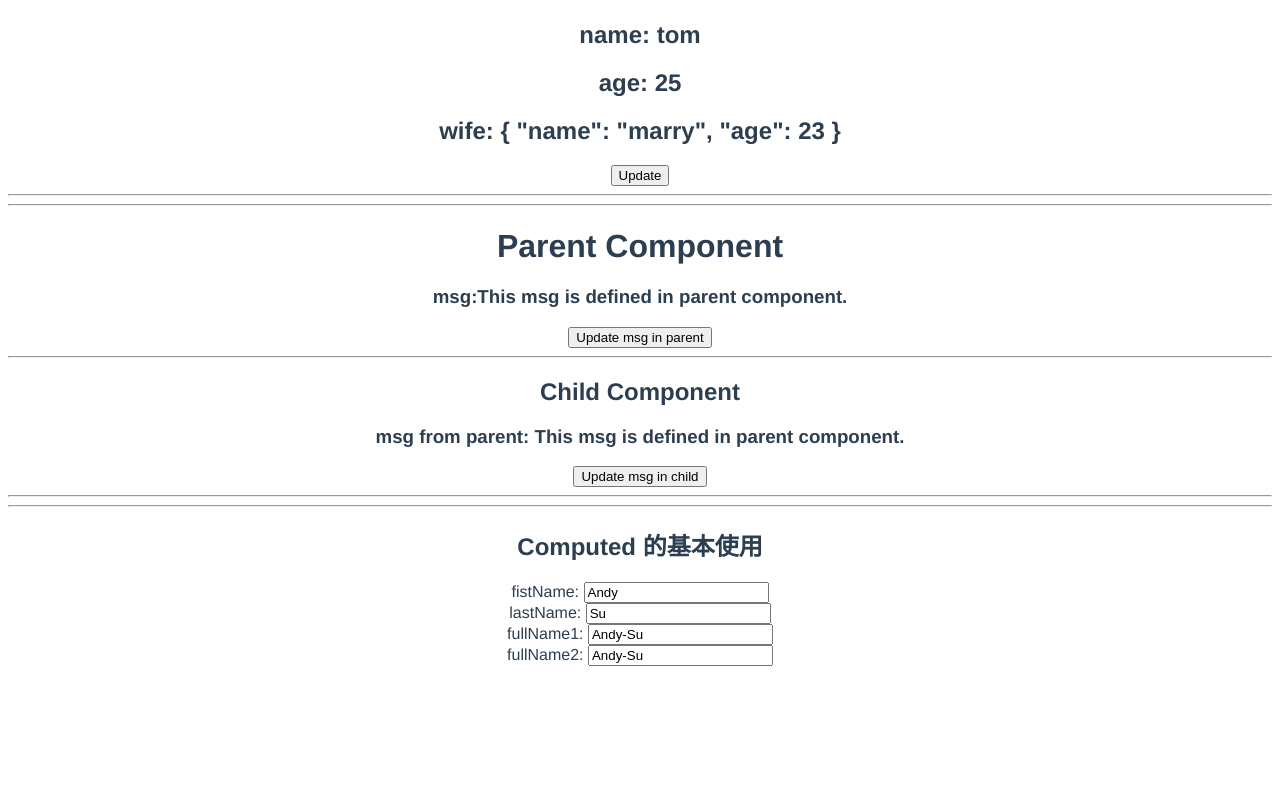
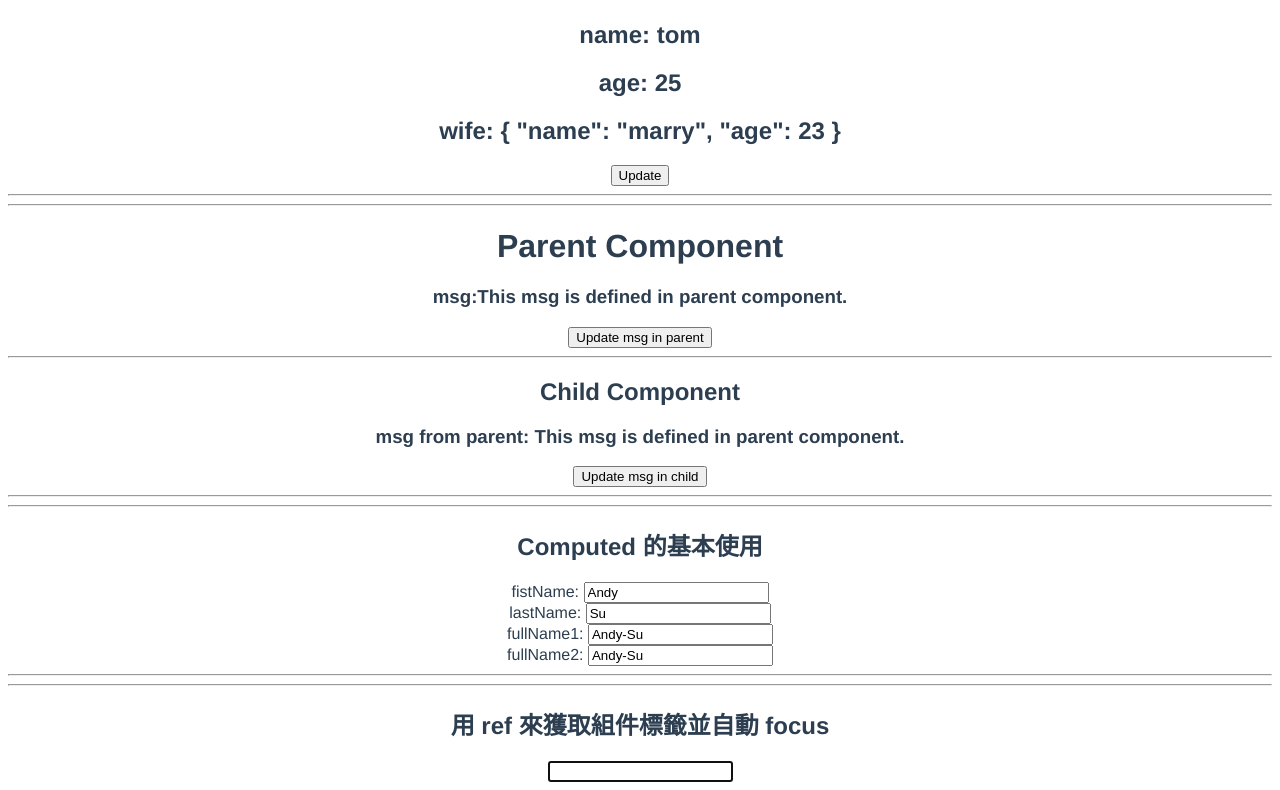
Before and after one commit to coliver0221/Vue-practice, a Vue app in the folder first_practice/: page / in a window 1280 px wide. Shown: the part 240-1030 px from the top of the page. Before the commit the page ends 914 px from the top, so only its background shows below. Built offline with nearby package versions, Linux system fonts and the light colour scheme.

Commit message:
feat(first_practice/): use ref() to get HTML element

```diff
--- a/first_practice/src/App.vue
+++ b/first_practice/src/App.vue
@@ -4,30 +4,35 @@
   <HelloWorld msg="Welcome to Your Vue.js + TypeScript App"/> -->
 
   <BasicPractice />
-  <hr>
-  <hr>
+  <hr />
+  <hr />
   <VariablePassing />
-  <hr>
-  <hr>
+  <hr />
+  <hr />
   <Computed />
+  <hr />
+  <hr />
+  <AutoFocus />
 </template>
 
 <script lang="ts">
-import { defineComponent } from 'vue';
+import { defineComponent } from "vue";
 // import HelloWorld from './components/HelloWorld.vue';
-import BasicPractice from './components/BasicPractice.vue';
-import VariablePassing from './components/VariablePassing/Parent.vue';
-import Computed from './components/Computed.vue';
+import BasicPractice from "./components/BasicPractice.vue";
+import VariablePassing from "./components/VariablePassing/Parent.vue";
+import Computed from "./components/Computed.vue";
+import AutoFocus from "./components/AutoFocus.vue";
 
 export default defineComponent({
-  name: 'App',
+  name: "App",
   components: {
     // original component
     // HelloWorld
     BasicPractice,
     VariablePassing,
-    Computed
-  }
+    Computed,
+    AutoFocus,
+  },
 });
 </script>
 
--- /dev/null
+++ b/first_practice/src/components/AutoFocus.vue
@@ -0,0 +1,22 @@
+<template>
+  <h2>用 ref 來獲取組件標籤並自動 focus</h2>
+  <input type="text" ref="inputRef" />
+</template>
+<script lang="ts">
+import { defineComponent, onMounted, ref } from "vue";
+export default defineComponent({
+  name: "App",
+  setup() {
+    const inputRef = ref<HTMLElement | null>(null);
+
+    onMounted(() => {
+      // auto focus to input field when page rendered
+      inputRef.value && inputRef.value.focus();
+    });
+
+    return {
+      inputRef,
+    };
+  },
+});
+</script>
```
